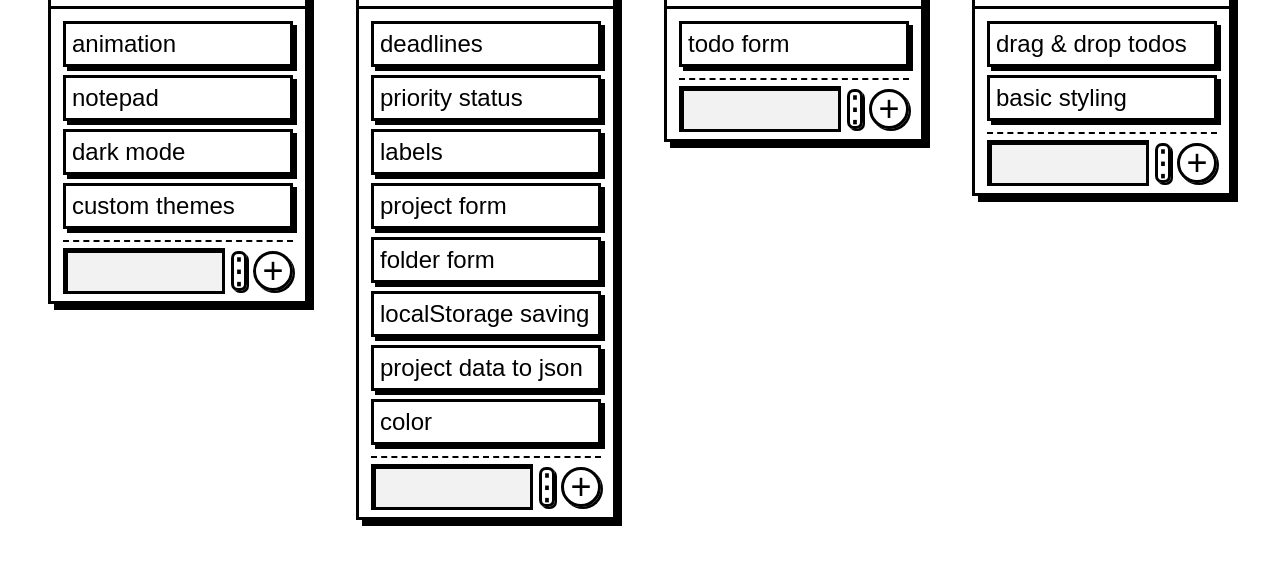
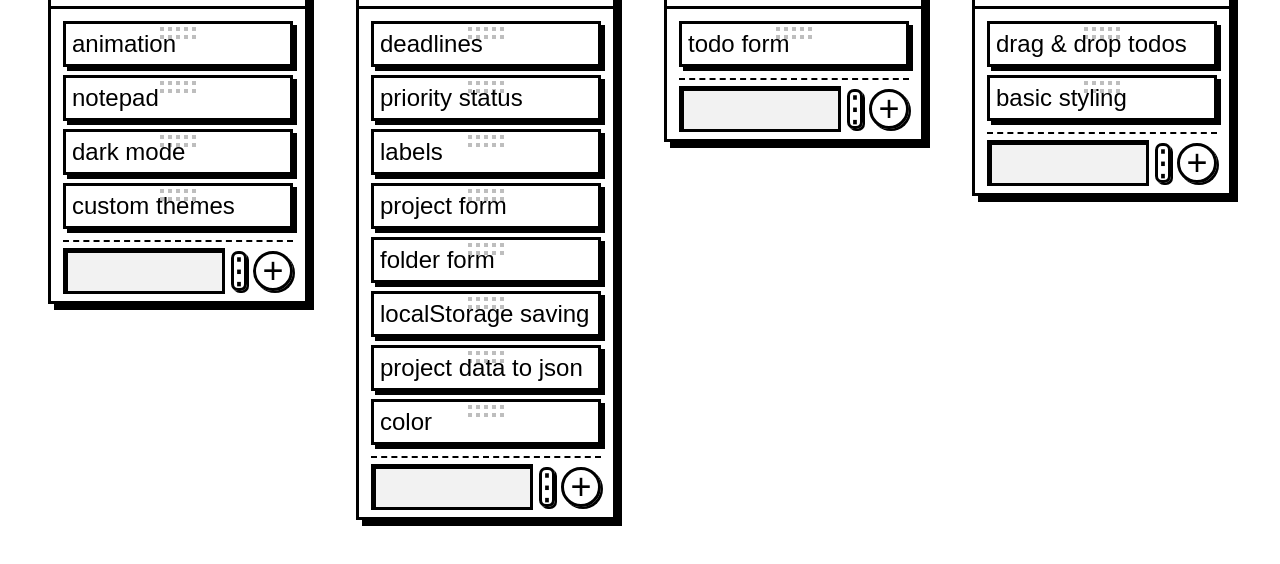
Before and after one commit to scojr/todo-list, a website built with webpack: page src/template.html in a window 1280 px wide. Shown: the part 166-730 px from the top of the page. Built offline with nearby package versions, Linux system fonts and the light colour scheme.

Commit message:
Add indicator for dragging todos

```diff
--- a/src/display.js
+++ b/src/display.js
@@ -1,7 +1,8 @@
 import { getProjects, getProjectFromName, getActiveProject } from "./logic";
 import { getCurrentDate } from "./date.js";
-
 import chevron from "./icons/chevron-down.svg";
+import drag from "./icons/drag.svg";
+import dragHorizontal from "./icons/drag-horizontal.svg";
 
 const dom = (function () {
   const container = get(".container");
@@ -82,12 +83,13 @@ function displayTodosOf(folderTodos, domElement) {
     const card = dom.make("div");
     card.classList.add("todo-container");
     card.style.order = activeFolder.indexOf(todo);
-    // console.log(activeFolder.indexOf(todo))
     const todoBox = dom.make("div", todo.name);
+    const todoDragIcon = dom.make("img");
+    todoDragIcon.src = dragHorizontal;
     todoBox.classList.add("todo-box");
     todoBox.setAttribute("data-index", activeFolder.indexOf(todo));
     todoBox.addEventListener("mousedown", (event) => todoDragging(event, todoBox));
-    card.append(todoBox);
+    card.append(todoBox, todoDragIcon);
     domElement.appendChild(card);
   }
   const todoFooter = dom.make("div");
@@ -125,7 +127,7 @@ function todoDragging(event, element) {
 
   const folderClonedElement = element.parentElement.cloneNode(true);
   folderClonedElement.id = "folder-cloned-element";
-  folderClonedElement.lastElementChild.id = "inset"
+  folderClonedElement.firstElementChild.id = "inset"
   hoveredFolder.appendChild(folderClonedElement);
 
   element.parentElement.style.setProperty("display", "none");
--- a/src/style.css
+++ b/src/style.css
@@ -238,23 +238,44 @@ button {
 
 .todo-container {
   margin-bottom: 8px;
+  position: relative;
+  z-index: 2;
 }
+
+.todo-container>img {
+  pointer-events: none;
+  position: absolute;
+  top: 12px;
+  width: 44px;
+  height: 19px;
+  margin-inline-start: 50%;
+  transform: translate(-50%, -50%);
+  padding: 0px 4px;
+  opacity: 25%;
+  background-color: white;
+  z-index: -1;
+}
+
 
 .folder {
   padding: 12px;
 }
 
 .todo-box {
+  position: relative;
   font-size: 1.2rem;
   padding: 2px 6px;
   border: 3px solid black;
   box-shadow: black 4px 4px 0px 0px;
-  background-color: var(--alpha);
   height: 46px;
 }
 
 .todo-box:hover {
   cursor: grab;
+
+  +img {
+    opacity: 50%;
+  }
 }
 
 .todo-footer {
```
Also changed, not shown: src/icons/drag-horizontal.svg (added).
